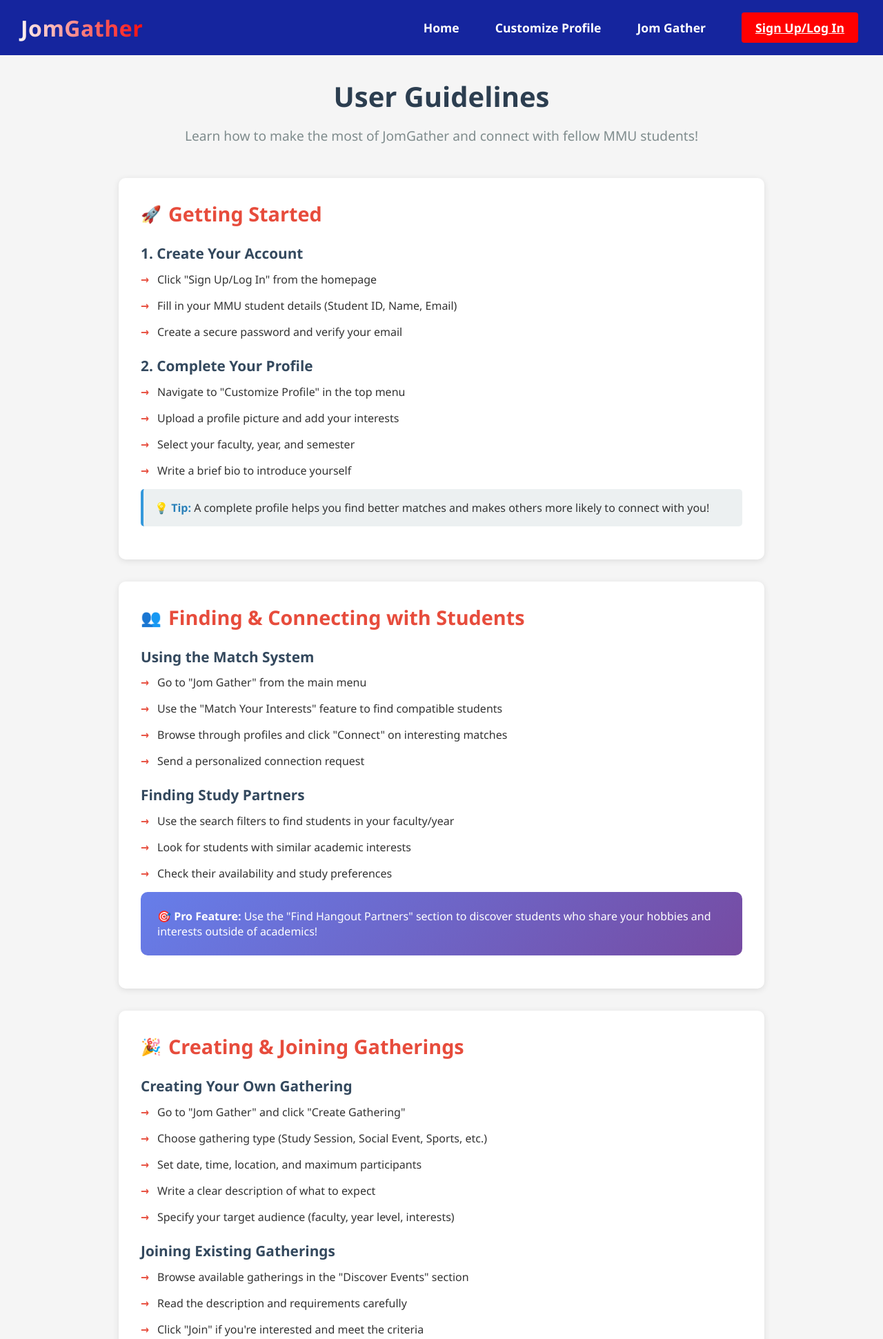
After one commit to SKAITZY/Mini-IT-Project, a Flask app: page /guidelines in a window 1280 px wide. The commit adds this page. Shown: the top 1941 px of the page at 69% size. Run offline with Flask 3, Linux system fonts and the light colour scheme.

Commit message:
add user guidelines feature

```diff
--- a/app.py
+++ b/app.py
@@ -656,42 +656,9 @@ def connect_with_user(user_id):
                 flash(f'An error occurred: {str(e)}', 'error')
                 return redirect(url_for('jomgather'))
 
-@app.route('/connections', endpoint='view_connections')
-@login_required
-def view_connections():
-    # Get all connections where the current user is involved
-    connections_made = Connection.query.filter_by(user_id=current_user.id).all()
-    connections_received = Connection.query.filter_by(connected_user_id=current_user.id).all()
-
-    # Get the users involved in these connections
-    connected_users = []
-
-    for conn in connections_made:
-        user = User.query.get(conn.connected_user_id)
-        if user:
-            connected_users.append({
-                'connection_id': conn.id,
-                'user': user,
-                'status': conn.status,
-                'initiator': True,
-                'created_at': conn.created_at
-            })
-
-    for conn in connections_received:
-        user = User.query.get(conn.user_id)
-        if user:
-            connected_users.append({
-                'connection_id': conn.id,
-                'user': user,
-                'status': conn.status,
-                'initiator': False,
-                'created_at': conn.created_at
-            })
-
-    # Sort by most recent
-    connected_users.sort(key=lambda x: x['created_at'], reverse=True)
-
-    return render_template('connections.html', connections=connected_users)
+@app.route('/guidelines', endpoint='view_guidelines')
+def view_guidelines():
+    return render_template('guidelines.html')
 
 @app.route('/connection/<int:connection_id>/accept', methods=['POST'])
 @login_required
--- /dev/null
+++ b/templates/guidelines.html
@@ -0,0 +1,259 @@
+<!DOCTYPE html>
+<html lang="en">
+<head>
+  <meta charset="UTF-8">
+  <meta name="viewport" content="width=device-width, initial-scale=1.0">
+  <title>User Guidelines - JomGather</title>
+  <link rel="stylesheet" href="{{ url_for('static', filename='css/common.css') }}" />
+  <link rel="stylesheet" href="{{ url_for('static', filename='css/index.css') }}" />
+  <style>
+    .guidelines-container {
+      max-width: 1000px;
+      margin: 2rem auto;
+      padding: 0 2rem;
+    }
+
+    .guidelines-header {
+      text-align: center;
+      margin-bottom: 3rem;
+    }
+
+    .guidelines-header h1 {
+      color: #2c3e50;
+      font-size: 2.5rem;
+      margin-bottom: 1rem;
+    }
+
+    .guidelines-header p {
+      color: #7f8c8d;
+      font-size: 1.2rem;
+    }
+
+    .guideline-section {
+      background: #fff;
+      border-radius: 10px;
+      padding: 2rem;
+      margin-bottom: 2rem;
+      box-shadow: 0 2px 10px rgba(0,0,0,0.1);
+    }
+
+    .guideline-section h2 {
+      color: #e74c3c;
+      font-size: 1.8rem;
+      margin-bottom: 1rem;
+      display: flex;
+      align-items: center;
+      gap: 10px;
+    }
+
+    .guideline-section h3 {
+      color: #34495e;
+      font-size: 1.3rem;
+      margin: 1.5rem 0 0.8rem 0;
+    }
+
+    .guideline-step {
+      margin-bottom: 1rem;
+      padding-left: 1.5rem;
+      position: relative;
+    }
+
+    .guideline-step::before {
+      content: "→";
+      position: absolute;
+      left: 0;
+      color: #e74c3c;
+      font-weight: bold;
+    }
+
+    .tip-box {
+      background: #ecf0f1;
+      border-left: 4px solid #3498db;
+      padding: 1rem;
+      margin: 1rem 0;
+      border-radius: 5px;
+    }
+
+    .tip-box strong {
+      color: #2980b9;
+    }
+
+    .feature-highlight {
+      background: linear-gradient(135deg, #667eea 0%, #764ba2 100%);
+      color: white;
+      padding: 1.5rem;
+      border-radius: 10px;
+      margin: 1rem 0;
+    }
+
+    .icon {
+      font-size: 1.5rem;
+    }
+  </style>
+</head>
+<body>
+<nav class="navbar" aria-label="Main navigation">
+  <div class="navbar__container">
+    <a href="{{ url_for('index') }}" id="navbar__logo" aria-label="JomGather Home">JomGather</a>
+    <div class="navbar__toggle" id="mobile-menu">
+      <span class="bar" aria-hidden="true"></span>
+      <span class="bar" aria-hidden="true"></span>
+      <span class="bar" aria-hidden="true"></span>
+    </div>
+    <ul class="navbar__menu" role="menubar">
+      <li class="navbar__item" role="none">
+        <a href="{{ url_for('index') }}" class="navbar__links {% if request.endpoint == 'index' %}active{% endif %}" role="menuitem">Home</a>
+      </li>
+      <li class="navbar__item" role="none">
+        <a href="{{ url_for('customise') }}" class="navbar__links {% if request.endpoint == 'customise' %}active{% endif %}" role="menuitem">Customize Profile</a>
+      </li>
+      <li class="navbar__item" role="none">
+        <a href="{{ url_for('jomgather') }}" class="navbar__links {% if request.endpoint == 'jomgather' %}active{% endif %}" role="menuitem">Jom Gather</a>
+      </li>
+      {% if current_user.is_authenticated %}
+      <li class="navbar__item" role="none">
+        <a href="{{ url_for('view_guidelines') }}" class="navbar__links {% if request.endpoint == 'view_guidelines' %}active{% endif %}" role="menuitem">Guidelines</a>
+      </li>
+      <li class="navbar__btn" role="none">
+        <a href="{{ url_for('logout') }}" class="button" role="menuitem">Logout</a>
+      </li>
+      {% else %}
+      <li class="navbar__btn" role="none">
+        <a href="{{ url_for('register') }}" class="button" role="menuitem">Sign Up/Log In</a>
+      </li>
+      {% endif %}
+    </ul>
+  </div>
+</nav>
+
+<div class="guidelines-container">
+  <div class="guidelines-header">
+    <h1>User Guidelines</h1>
+    <p>Learn how to make the most of JomGather and connect with fellow MMU students!</p>
+  </div>
+
+  <div class="guideline-section">
+    <h2><span class="icon">🚀</span> Getting Started</h2>
+    <h3>1. Create Your Account</h3>
+    <div class="guideline-step">Click "Sign Up/Log In" from the homepage</div>
+    <div class="guideline-step">Fill in your MMU student details (Student ID, Name, Email)</div>
+    <div class="guideline-step">Create a secure password and verify your email</div>
+
+    <h3>2. Complete Your Profile</h3>
+    <div class="guideline-step">Navigate to "Customize Profile" in the top menu</div>
+    <div class="guideline-step">Upload a profile picture and add your interests</div>
+    <div class="guideline-step">Select your faculty, year, and semester</div>
+    <div class="guideline-step">Write a brief bio to introduce yourself</div>
+
+    <div class="tip-box">
+      <strong>💡 Tip:</strong> A complete profile helps you find better matches and makes others more likely to connect with you!
+    </div>
+  </div>
+
+  <div class="guideline-section">
+    <h2><span class="icon">👥</span> Finding & Connecting with Students</h2>
+    <h3>Using the Match System</h3>
+    <div class="guideline-step">Go to "Jom Gather" from the main menu</div>
+    <div class="guideline-step">Use the "Match Your Interests" feature to find compatible students</div>
+    <div class="guideline-step">Browse through profiles and click "Connect" on interesting matches</div>
+    <div class="guideline-step">Send a personalized connection request</div>
+
+    <h3>Finding Study Partners</h3>
+    <div class="guideline-step">Use the search filters to find students in your faculty/year</div>
+    <div class="guideline-step">Look for students with similar academic interests</div>
+    <div class="guideline-step">Check their availability and study preferences</div>
+
+    <div class="feature-highlight">
+      <strong>🎯 Pro Feature:</strong> Use the "Find Hangout Partners" section to discover students who share your hobbies and interests outside of academics!
+    </div>
+  </div>
+
+  <div class="guideline-section">
+    <h2><span class="icon">🎉</span> Creating & Joining Gatherings</h2>
+    <h3>Creating Your Own Gathering</h3>
+    <div class="guideline-step">Go to "Jom Gather" and click "Create Gathering"</div>
+    <div class="guideline-step">Choose gathering type (Study Session, Social Event, Sports, etc.)</div>
+    <div class="guideline-step">Set date, time, location, and maximum participants</div>
+    <div class="guideline-step">Write a clear description of what to expect</div>
+    <div class="guideline-step">Specify your target audience (faculty, year level, interests)</div>
+
+    <h3>Joining Existing Gatherings</h3>
+    <div class="guideline-step">Browse available gatherings in the "Discover Events" section</div>
+    <div class="guideline-step">Read the description and requirements carefully</div>
+    <div class="guideline-step">Click "Join" if you're interested and meet the criteria</div>
+    <div class="guideline-step">Wait for the organizer's approval</div>
+
+    <div class="tip-box">
+      <strong>💡 Tip:</strong> Be respectful of gathering requirements and show up on time if you commit to attending!
+    </div>
+  </div>
+
+  <div class="guideline-section">
+    <h2><span class="icon">💬</span> Communication & Chat</h2>
+    <h3>Messaging Connected Students</h3>
+    <div class="guideline-step">Once a connection is accepted, you can start chatting</div>
+    <div class="guideline-step">Access chats through your accepted connections</div>
+    <div class="guideline-step">Be friendly and respectful in all communications</div>
+    <div class="guideline-step">Share your contact details only when comfortable</div>
+
+    <h3>Gathering Group Chats</h3>
+    <div class="guideline-step">Join gathering-specific group chats to coordinate with other participants</div>
+    <div class="guideline-step">Use group chat to share updates, ask questions, or get to know other members</div>
+    <div class="guideline-step">Keep conversations relevant to the gathering purpose</div>
+  </div>
+
+  <div class="guideline-section">
+    <h2><span class="icon">🔒</span> Safety & Best Practices</h2>
+    <h3>Profile Safety</h3>
+    <div class="guideline-step">Only share information you're comfortable with being public</div>
+    <div class="guideline-step">Use your real name and student ID for authenticity</div>
+    <div class="guideline-step">Report any suspicious or inappropriate behavior</div>
+
+    <h3>Meeting in Person</h3>
+    <div class="guideline-step">Always meet new connections in public, well-lit areas</div>
+    <div class="guideline-step">Inform a friend about your plans when meeting someone new</div>
+    <div class="guideline-step">Trust your instincts - if something feels wrong, prioritize your safety</div>
+
+    <div class="tip-box">
+      <strong>🛡️ Safety First:</strong> JomGather is designed to be a safe space for MMU students. Help us maintain this by being respectful and reporting any concerns.
+    </div>
+  </div>
+
+  <div class="guideline-section">
+    <h2><span class="icon">⚙️</span> Managing Your Experience</h2>
+    <h3>Privacy Settings</h3>
+    <div class="guideline-step">Review and update your profile visibility preferences</div>
+    <div class="guideline-step">Control who can send you connection requests</div>
+    <div class="guideline-step">Manage your notification settings</div>
+
+    <h3>Account Management</h3>
+    <div class="guideline-step">Regularly update your interests and availability</div>
+    <div class="guideline-step">Keep your contact information current</div>
+    <div class="guideline-step">Remove or block users who make you uncomfortable</div>
+
+    <div class="feature-highlight">
+      <strong>🎨 Customization:</strong> Make your profile stand out by regularly updating your interests, adding new photos, and keeping your bio fresh!
+    </div>
+  </div>
+
+  <div class="guideline-section">
+    <h2><span class="icon">🤝</span> Community Guidelines</h2>
+    <div class="guideline-step">Be respectful and inclusive in all interactions</div>
+    <div class="guideline-step">Keep conversations appropriate and friendly</div>
+    <div class="guideline-step">Honor your commitments to gatherings and study sessions</div>
+    <div class="guideline-step">Help create a welcoming environment for all MMU students</div>
+    <div class="guideline-step">Report any violations of community standards</div>
+
+    <div class="tip-box">
+      <strong>🌟 Remember:</strong> JomGather is all about building positive connections and creating meaningful experiences. Be the kind of person you'd want to connect with!
+    </div>
+  </div>
+</div>
+
+<footer>
+  <p>&copy; 2025 MMU JomGather - Where MMU Students Connect</p>
+</footer>
+
+<script src="{{ url_for('static', filename='js/common.js') }}"></script>
+</body>
+</html>
```
Also changed, not shown: templates/index.html (+5 -5 lines).
